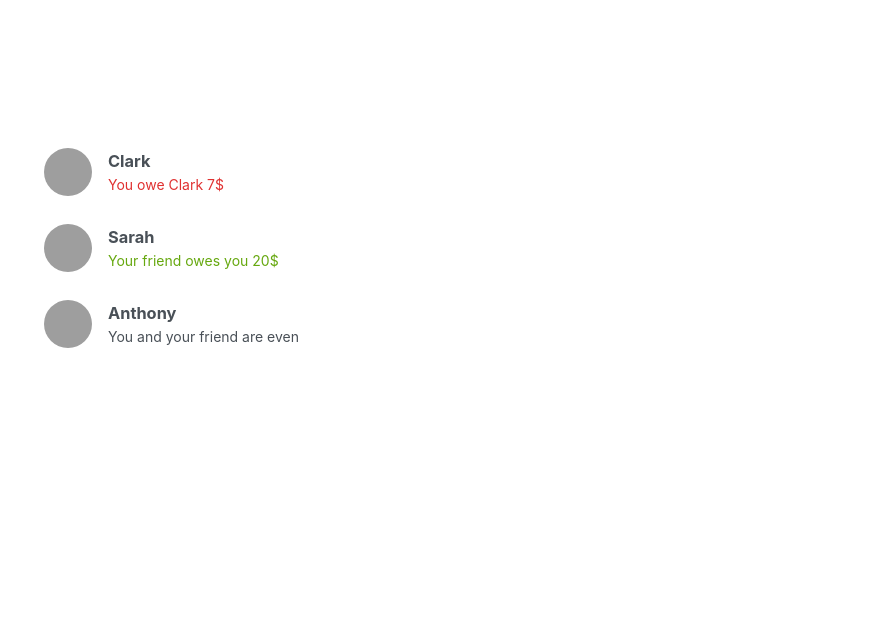
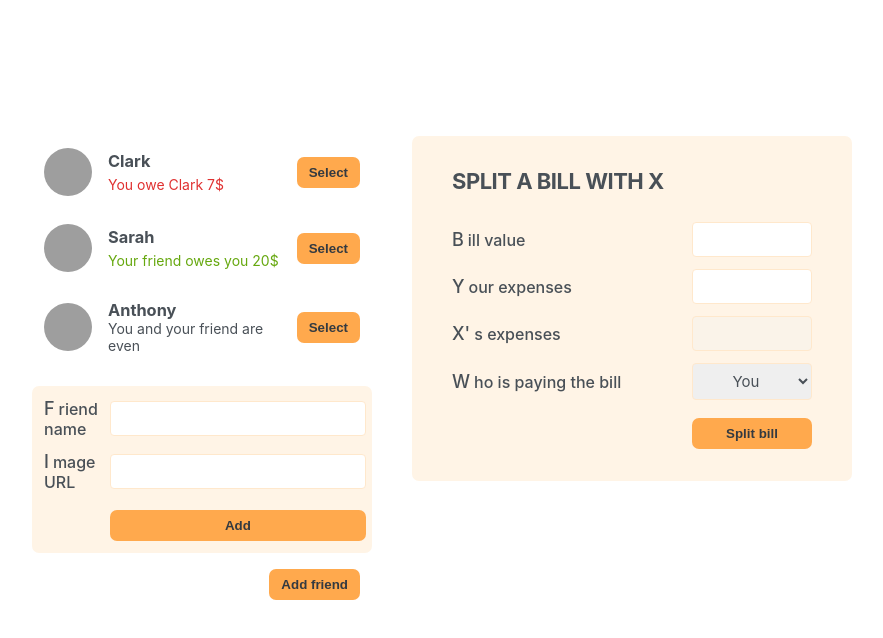
Before and after one commit to Gentachik/eat-n-split, a React (Create React App) app: page / in a window 1280 px wide. Shown: the top 638 px of the page, without its empty margins (198-1081 px from the left). Built offline with nearby package versions, Linux system fonts and the light colour scheme; grey boxes are pictures that could not be loaded.

Commit message:
Finis component tree

```diff
--- a/src/App.js
+++ b/src/App.js
@@ -1,4 +1,7 @@
-import {Friend} from "./Friend";
+import {FriendList} from "./FriendList";
+import {FormAddFriend} from "./Forms/FormAddFriend";
+import {Button} from "./Button";
+import {FormSplitBill} from "./Forms/FormSplitBill";
 
 const initialFriends = [
   {
@@ -25,16 +28,10 @@
   return (
       <div className="app">
         <div className="sidebar">
-          <FriendList></FriendList>
+          <FriendList initialFriends={initialFriends}></FriendList>
+          <FormAddFriend></FormAddFriend>
+          <Button>Add friend</Button>
         </div>
+        <FormSplitBill></FormSplitBill>
       </div>);
 }
-
-function FriendList(){
-  const friends = initialFriends;
- return <ul>
-   {friends.map(friend => (
-       <Friend friend={friend} key={friend.id}></Friend>
-   ))}
- </ul>
-}
--- /dev/null
+++ b/src/Button.js
@@ -0,0 +1,3 @@
+export function Button({children}){
+    return <button className='button'>{children}</button>;
+}
--- /dev/null
+++ b/src/Forms/FormAddFriend.js
@@ -0,0 +1,13 @@
+import {Button} from "../Button";
+
+export function FormAddFriend() {
+    return <form className="form-add-friend">
+        <label>Friend name</label>
+        <input type="text"></input>
+
+        <label>Image URL</label>
+        <input type="text"></input>
+
+        <Button>Add</Button>
+    </form>
+}
--- /dev/null
+++ b/src/Forms/FormSplitBill.js
@@ -0,0 +1,25 @@
+import {Button} from "../Button";
+
+export function FormSplitBill() {
+    return <form className='form-split-bill'>
+        <h2>Split a bill with X</h2>
+
+        <label>Bill value</label>
+        <input type="text"></input>
+
+        <label>Your expenses</label>
+        <input type="text"></input>
+
+        <label>X's expenses</label>
+        <input type="text" disabled></input>
+
+        <label>Who is paying the bill</label>
+        <select>
+            <option value='user'>You</option>
+            <option value='friend'>X</option>
+        </select>
+
+
+        <Button>Split bill</Button>
+    </form>
+}
--- a/src/Friend.js
+++ b/src/Friend.js
@@ -1,3 +1,5 @@
+import {Button} from "./Button";
+
 export function Friend({friend}) {
     return <li>
         <img src={friend.image} alt={friend.name} />
@@ -6,5 +8,7 @@
         {friend.balance < 0 && <p className='red'>You owe {friend.name} {Math.abs(friend.balance)}$</p>}
         {friend.balance > 0 && <p className='green'>Your friend owes you {Math.abs(friend.balance)}$</p>}
         {friend.balance === 0 && <p>You and your friend are even</p>}
+
+        <Button>Select</Button>
     </li>;
 }
--- /dev/null
+++ b/src/FriendList.js
@@ -0,0 +1,10 @@
+import {Friend} from "./Friend";
+
+export function FriendList( {initialFriends}){
+    const friends = initialFriends;
+    return <ul>
+        {friends.map(friend => (
+            <Friend friend={friend} key={friend.id}></Friend>
+        ))}
+    </ul>
+}
```
